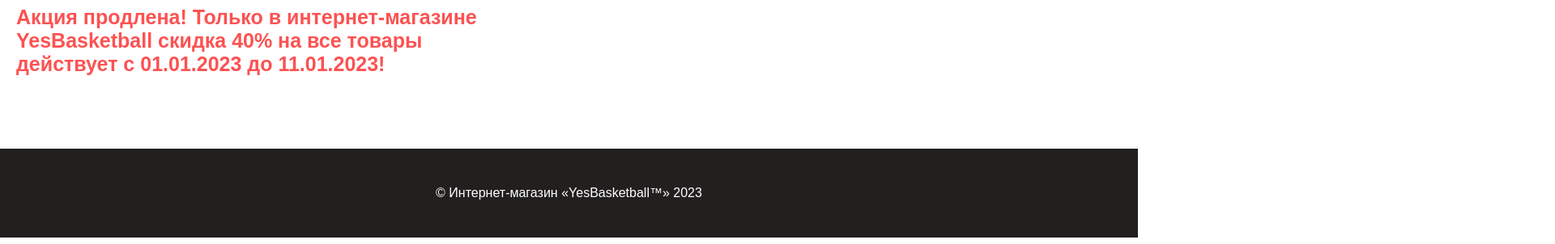
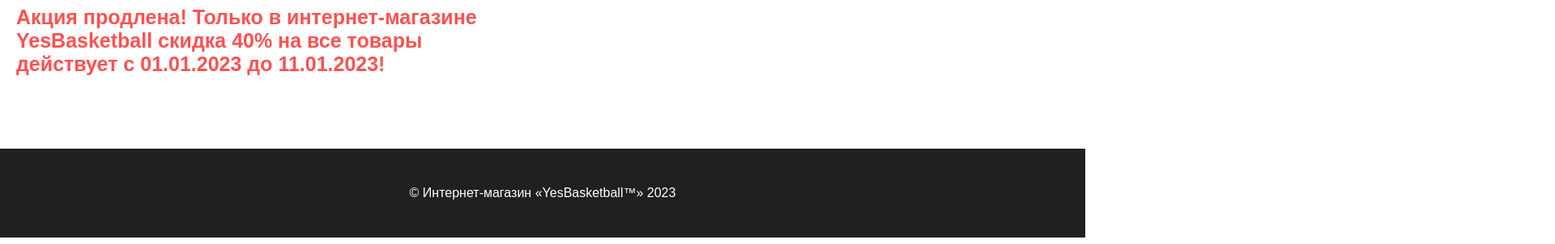
Before and after one commit to Alexander2707/Page2, a plain HTML site: page index.html in a window 1280 px wide. Shown: the part 600-902 px from the top of the page at 81% size, 1920 px wide, since content can reach past the window. Drawn offline with Linux system fonts and the light colour scheme.

Commit message:
Update style.css

```diff
--- a/CSS/style.css
+++ b/CSS/style.css
@@ -1,5 +1,5 @@
 body {
-    width: 1400px;
+    width: 100%;
     margin-left: 0;
     margin-right: 0;
     margin-top: 0;
@@ -28,7 +28,7 @@
     transform: translate(860px,-35px);
 }
     .footer{padding: 30px;
-        width: 1345px;
+        width: 100%;
         margin-top: 90px;
         margin-bottom: 0;
         color: #fff;
```
